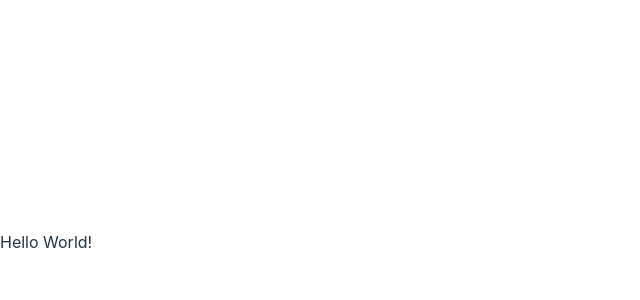
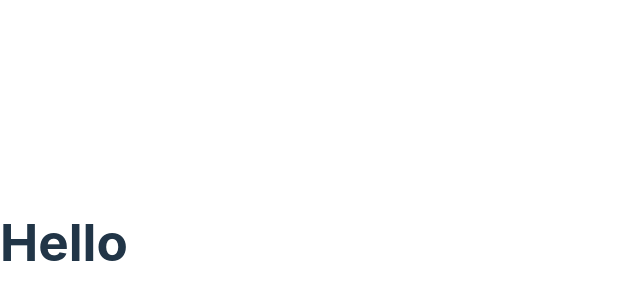
Before and after one commit to Doeunnkimm/react-playground, a React (Vite) app: page / in a window 1280 px wide. Shown: the part 158-458 px from the top of the page, without its empty margins (0-640 px from the left). Built offline with nearby package versions, Linux system fonts and the light colour scheme.

Commit message:
chore: setting test page

```diff
--- /dev/null
+++ b/src/bottom-sheet/BottomSheetTest.tsx
@@ -0,0 +1,3 @@
+export const BottomSheetTest = () => {
+  return <h1>Hello</h1>;
+};
--- a/src/main.tsx
+++ b/src/main.tsx
@@ -2,7 +2,8 @@
 import ReactDOM from 'react-dom/client';
 import './index.css';
 // import { CleanUpFunction } from './clean-up-function/CleanUpFunction';
-import { VirtualDom } from './virtual-dom/VirtualDom';
+// import { VirtualDom } from './virtual-dom/VirtualDom';
+import { BottomSheetTest } from './bottom-sheet/BottomSheetTest';
 // import { UseOverlayExample } from './overlay/useOverlay/UseOverlay';
 // import { FlushSync } from './flushSync/FlushSync';
 // import { SyntheticEvent } from './SyntheticEvent/index.tsx';
@@ -18,6 +19,7 @@ ReactDOM.createRoot(document.getElementById('root')!).render(
     {/* <FlushSync /> */}
     {/* <UseOverlayExample /> */}
     {/* <CleanUpFunction /> */}
-    <VirtualDom />
+    {/* <VirtualDom /> */}
+    <BottomSheetTest />
   </>
 );
```
